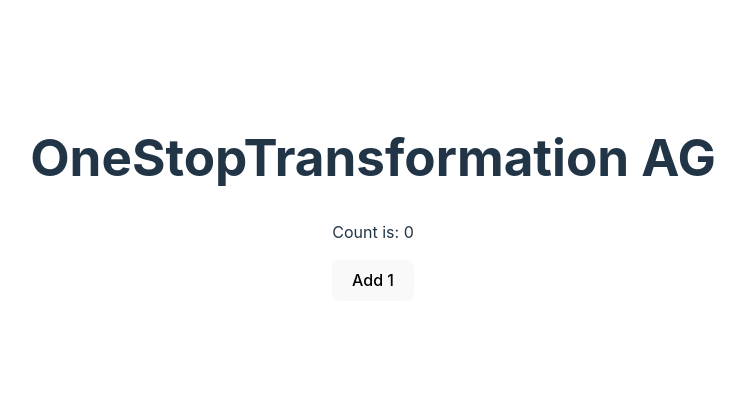
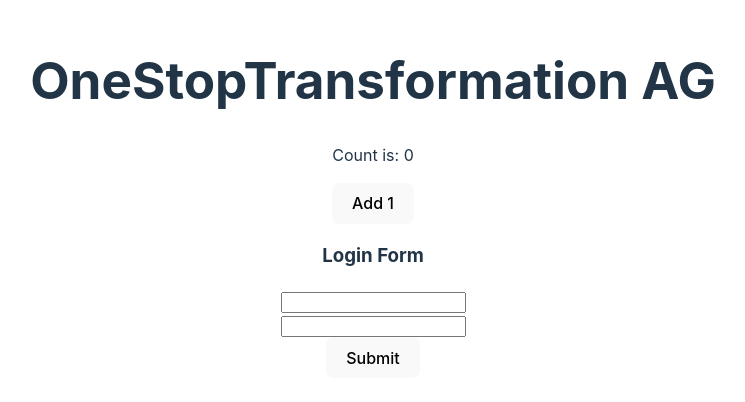
Before and after one commit to sarfaraz187/real-world-vue, a Vue app: page / in a window 1280 px wide. Shown: the part 202-604 px from the top of the page, without its empty margins (267-1012 px from the left). Built offline with nearby package versions, Linux system fonts and the light colour scheme.

Commit message:
form created

```diff
--- a/src/App.vue
+++ b/src/App.vue
@@ -1,5 +1,5 @@
 <script setup lang="ts">
-// import HelloWorld from './components/HelloWorld.vue';
+import CustomForm from "./components/CustomForm.vue";
 </script>
 
 <template>
@@ -12,6 +12,7 @@
     <p v-show="count >= 5">Your count has crossed : 5</p>
     <p>Count is: {{ count }}</p>
     <button @click="count++">Add 1</button>
+    <CustomForm/>
   </div>
   <!-- <HelloWorld msg="Vite + Vue" /> -->
 </template>
--- /dev/null
+++ b/src/components/CustomForm.vue
@@ -0,0 +1,25 @@
+<template>
+  <form @submit.prevent="handleSubmit">
+    <h3>{{ title }}</h3>
+    <input type="email" /> <br />
+    <input type="password" /> <br />
+    <button>Submit</button>
+  </form>
+</template>
+
+<script>
+console.log("Custom Form :");
+
+export default {
+  data() {
+    return {
+      title: "Login Form",
+    };
+  },
+  methods: {
+    handleSubmit() {
+      console.log("Submitted");
+    },
+  },
+};
+</script>
```
Also changed, not shown: src/components/HelloWorld.vue (deleted, +0 -38 lines).
